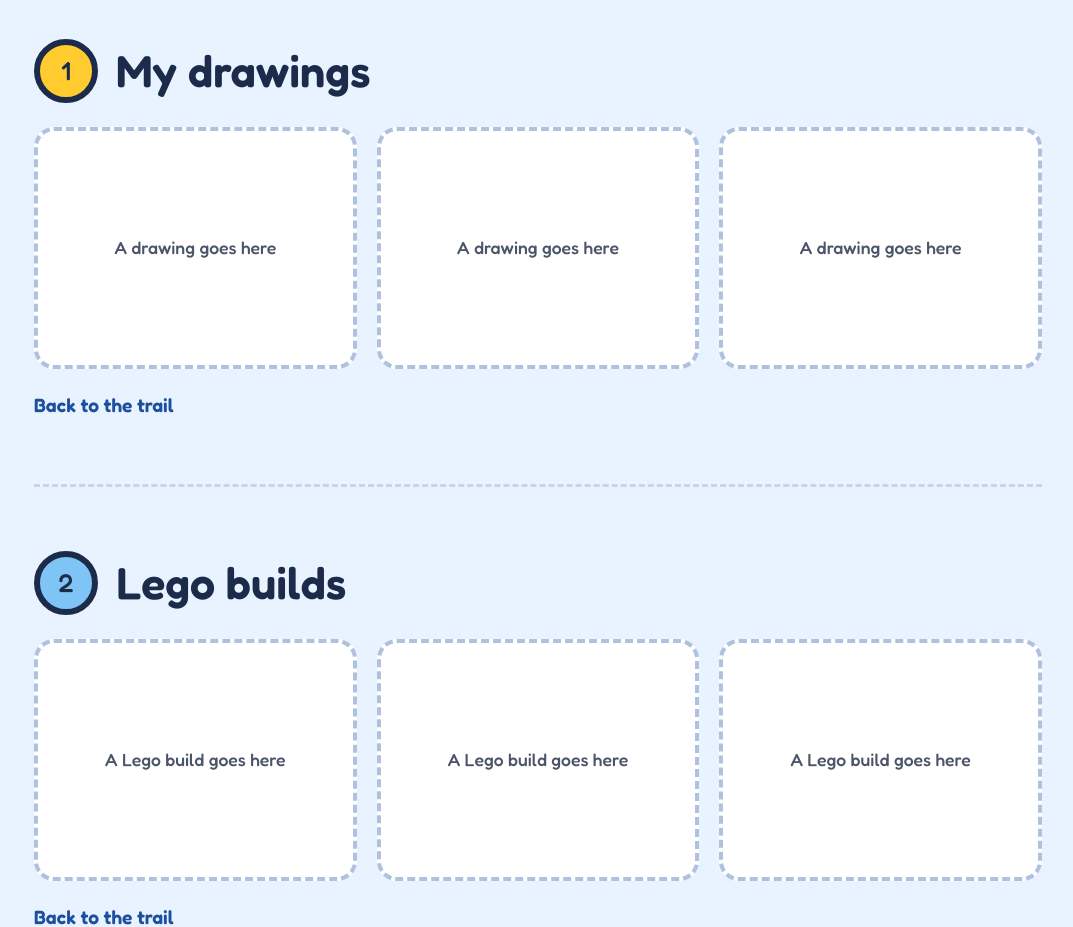
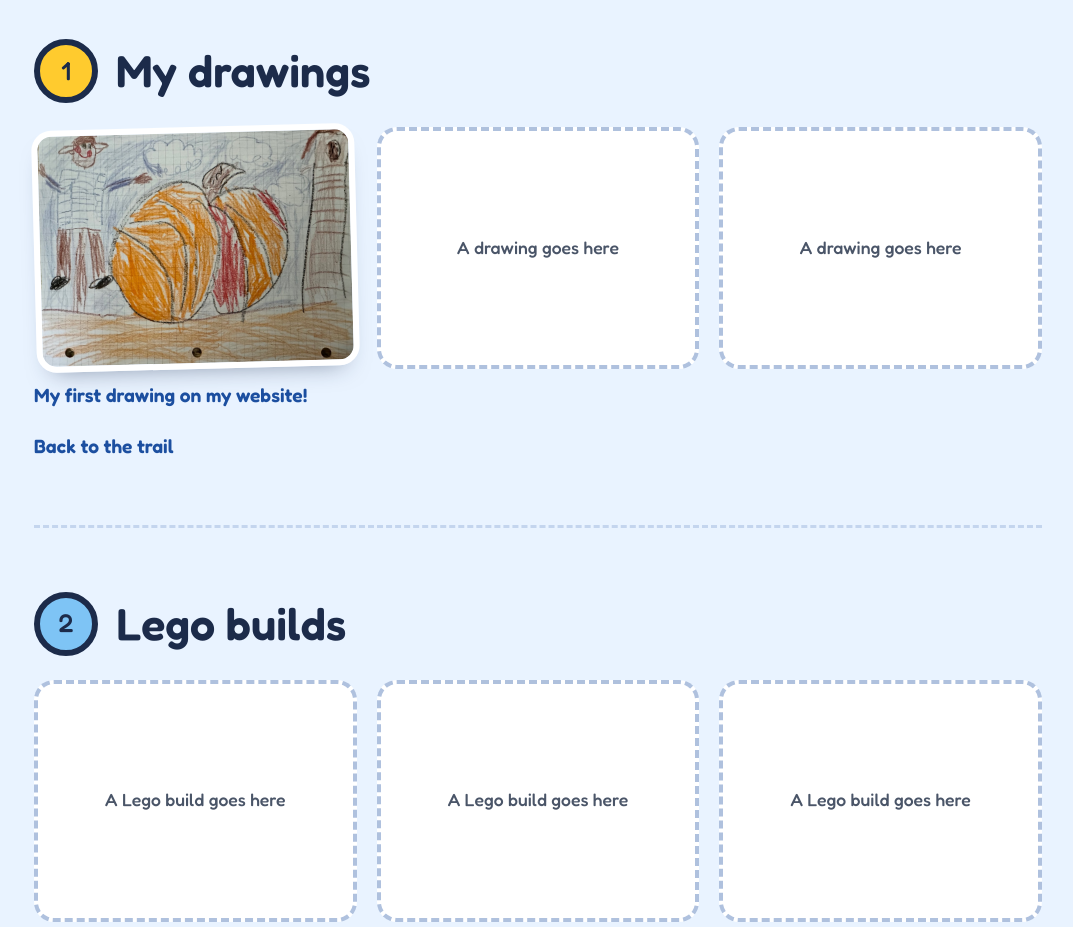
Before and after one commit to kling-family/teddykling.com, a plain HTML site: page index.html in a window 1280 px wide. Shown: the part 1060-1987 px from the top of the page, without its empty margins (102-1175 px from the left). Drawn offline with Linux system fonts and the light colour scheme.

Commit message:
Add Teddy's first drawing: the giant pumpkin
Co-Authored-By: Claude Opus 5.5 <noreply@anthropic.com>
Claude-Session: https://claude.ai/code/session_01Y5w9XMadopYnvPZFi2gKMz

```diff
--- a/index.html
+++ b/index.html
@@ -71,6 +71,10 @@
   footer { background: var(--blue); color: #CFE0FF; padding: 36px 0 44px; font-size: 1.05rem; }
   footer b { color: #fff; font-weight: 600; }
   footer .dot { color: var(--yellow); }
+
+  .art { margin: 0; }
+  .art img { display: block; width: 100%; height: auto; aspect-ratio: 4 / 3; object-fit: cover; border-radius: 20px; border: 6px solid #fff; box-shadow: 0 14px 24px -16px rgba(28,43,74,.5); transform: rotate(-1.5deg); }
+  .art figcaption { margin-top: 12px; font-weight: 600; color: var(--blue); }
 </style>
 </head>
 <body>
@@ -104,7 +108,7 @@
     <section class="stop-section" id="drawings" aria-labelledby="h-drawings">
       <div class="sec-head"><span class="pin" style="background:var(--yellow)" aria-hidden="true">1</span><h2 id="h-drawings">My drawings</h2></div>
       <div class="grid">
-        <div class="frame">A drawing goes here</div>
+        <figure class="art"><img src="drawings/drawing-1.jpg" width="1600" height="1200" alt="Teddy's crayon drawing of a giant orange pumpkin, with a person standing next to it, a tree, and clouds in a blue sky"><figcaption>My first drawing on my website!</figcaption></figure>
         <div class="frame">A drawing goes here</div>
         <div class="frame">A drawing goes here</div>
       </div>
```
Also changed, not shown: drawings/drawing-1.jpg (added).
